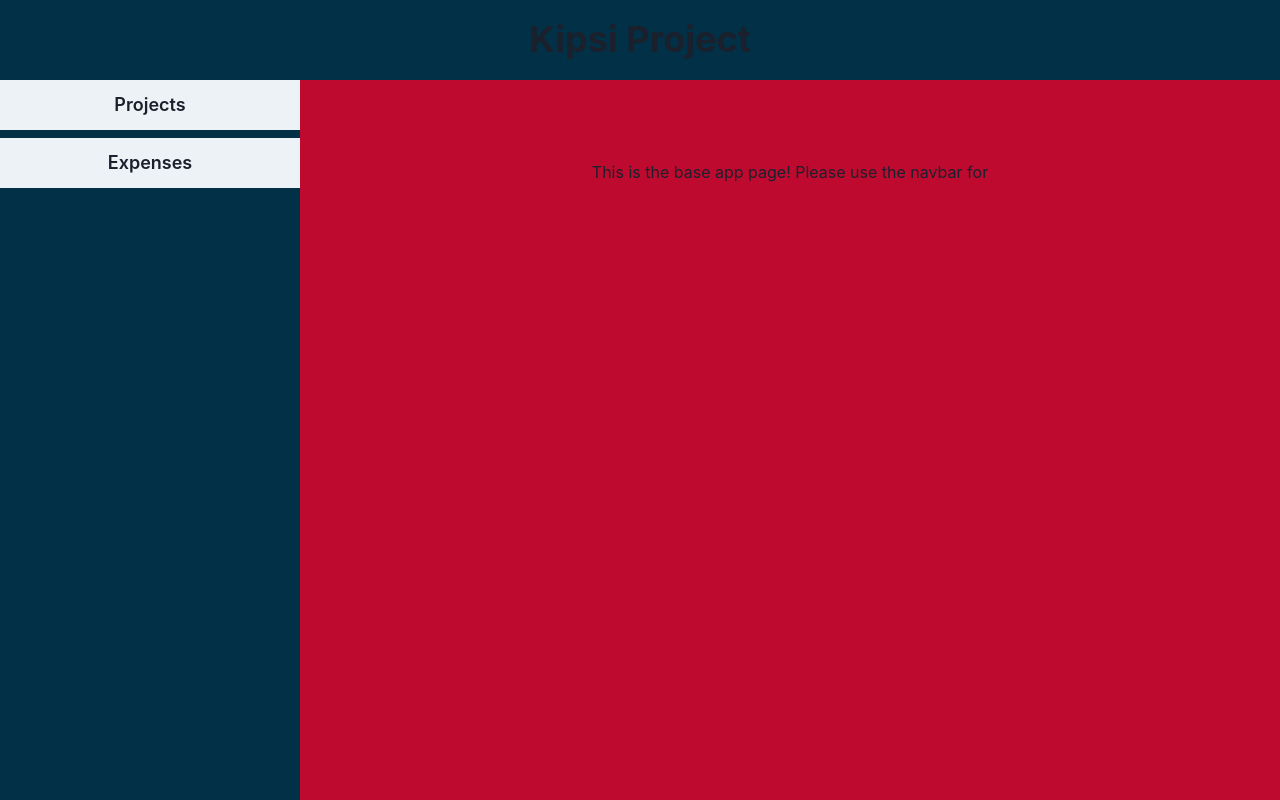
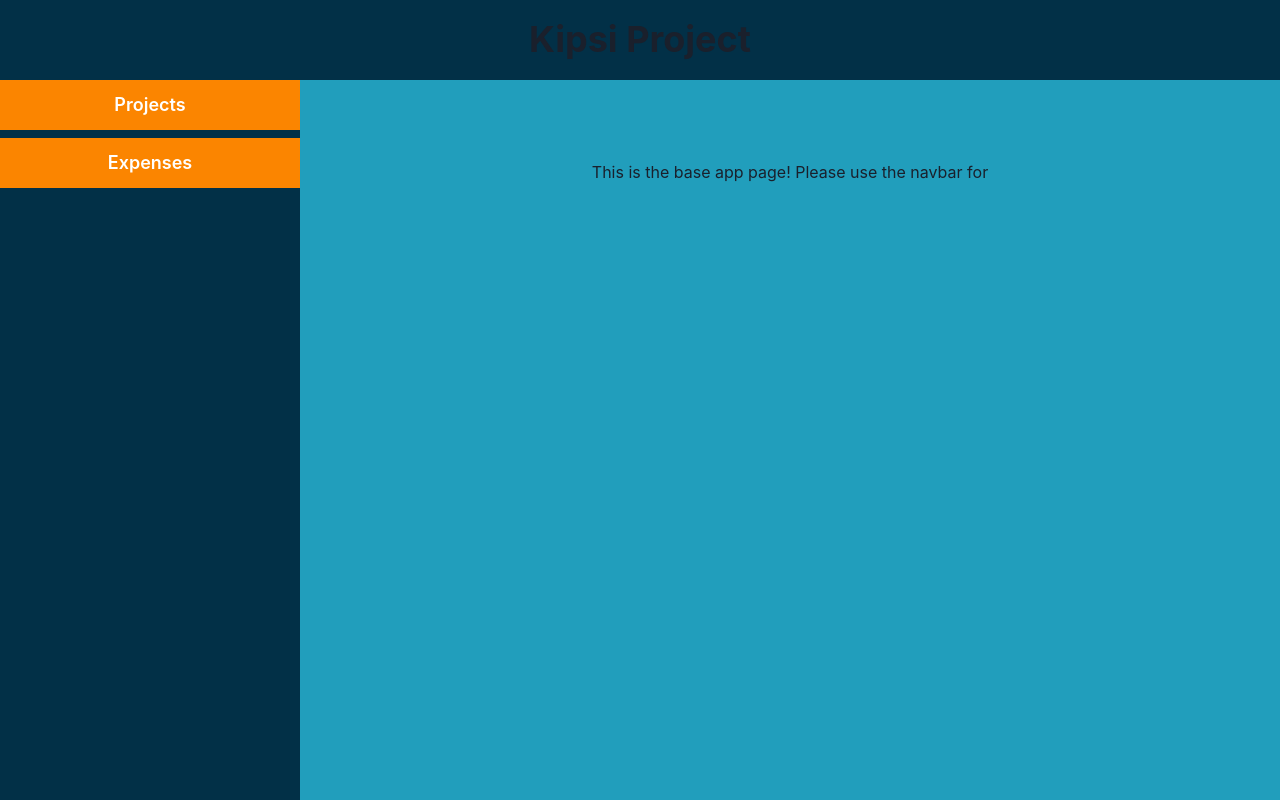
Before and after one commit to sambencivengo/kipsi-project, a Next.js app in the folder client/: page / in a window 1280 px wide. Built offline with nearby package versions, Linux system fonts and the light colour scheme.

Commit message:
more theming

```diff
--- a/client/src/theme/index.ts
+++ b/client/src/theme/index.ts
@@ -20,17 +20,25 @@ export const colors = {
 export const theme = extendTheme({
 	...config,
 	components: {
-		// Button: {
-		// 	baseStyle: {{colors.yellow},
-		// },
+		Button: {
+			variants: {
+				solid: () => ({
+					bg: colors.orange,
+					color: colors.white,
+					_hover: {
+						bg: colors.yellow,
+					},
+				}),
+			},
+		},
 	},
 	styles: {
 		global: {
 			body: {
-				bgColor: colors.red,
+				bgColor: colors.blue,
 			},
 			'::-webkit-scrollbar': { display: 'none' },
 		},
 	},
 	colors,
-} as DeepPartial<Theme>);
+} as unknown as DeepPartial<Theme>);
```
